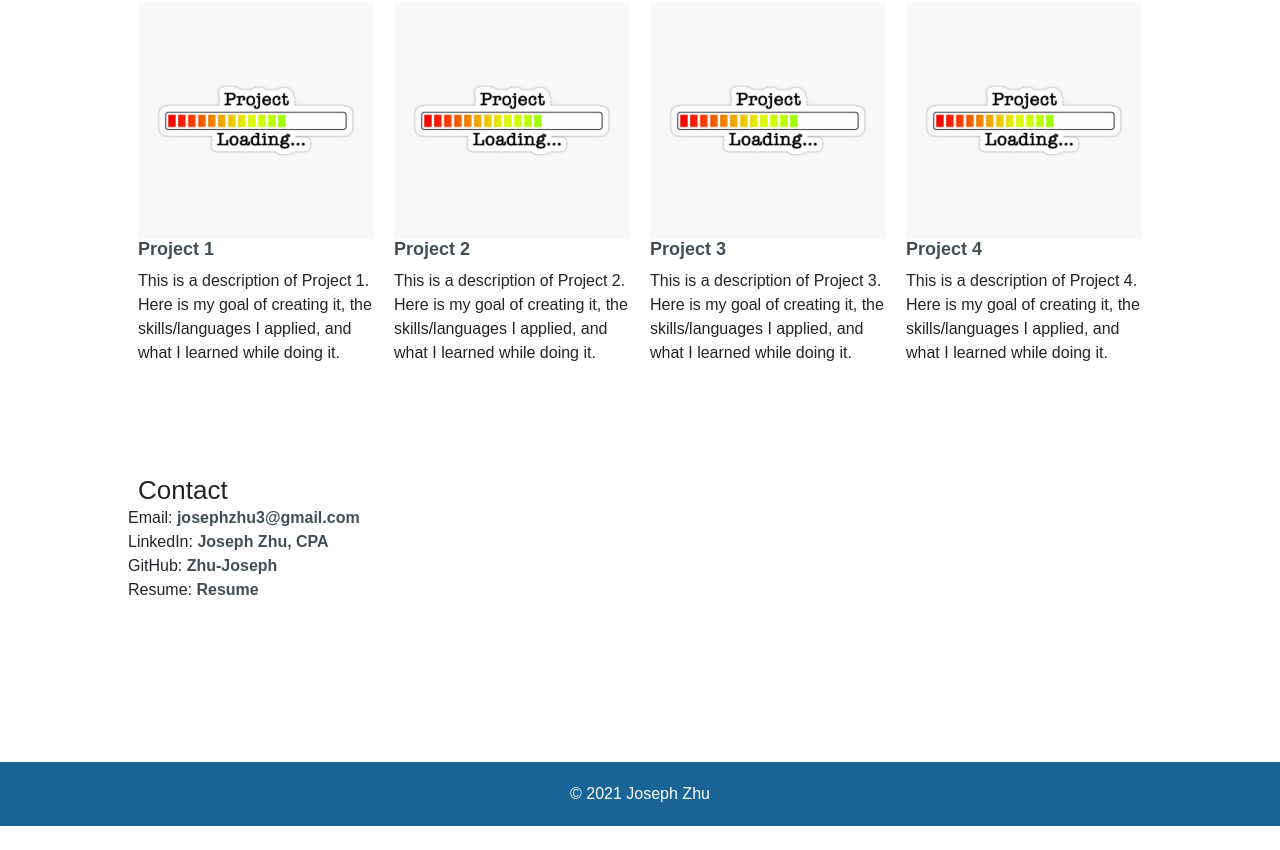
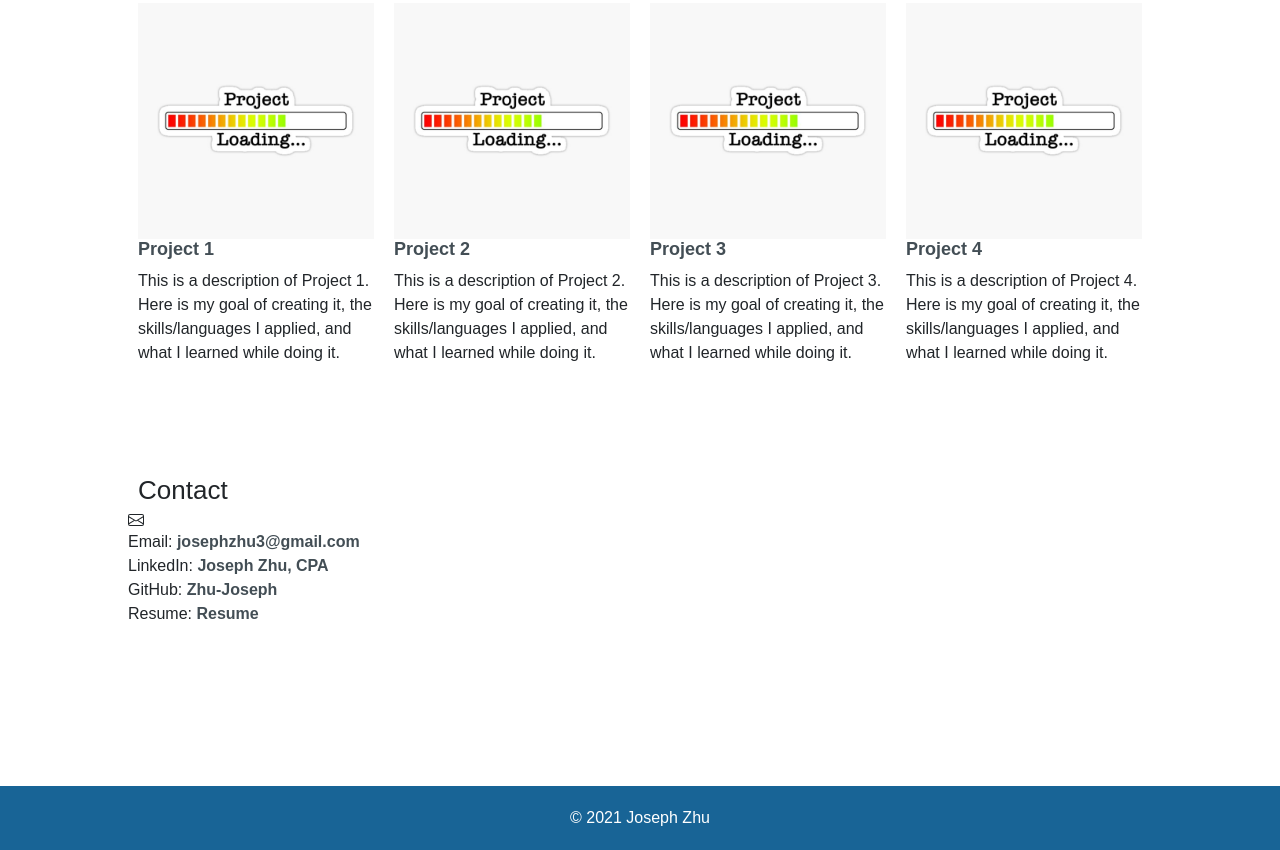
Before and after one commit to Zhu-Joseph/Joseph-Zhu-Portfolio, a plain HTML site: page index.html in a window 1280 px wide. Shown: the part 1655-2505 px from the top of the page. Before the commit the page ends 2481 px from the top, so only its background shows below. Drawn offline with nearby package versions, Linux system fonts and the light colour scheme; a script that the page names is missing.

Commit message:
Bootstrap Icons

```diff
--- a/index.html
+++ b/index.html
@@ -105,7 +105,10 @@
     <h2>Contact</h2>
     <div class="group">
       <div class="ite item-double">
-        <i class="bi bi-envelope"><a href="mailto:josephzhu3@gmail.com"></a></i>
+        <svg xmlns="http://www.w3.org/2000/svg" width="16" height="16" fill="currentColor" class="bi bi-envelope" viewBox="0 0 16 16">
+          <path d="M0 4a2 2 0 0 1 2-2h12a2 2 0 0 1 2 2v8a2 2 0 0 1-2 2H2a2 2 0 0 1-2-2V4zm2-1a1 1 0 0 0-1 1v.217l7 4.2 7-4.2V4a1 1 0 0 0-1-1H2zm13 2.383-4.758 2.855L15 11.114v-5.73zm-.034 6.878L9.271 8.82 8 9.583 6.728 8.82l-5.694 3.44A1 1 0 0 0 2 13h12a1 1 0 0 0 .966-.739zM1 11.114l4.758-2.876L1 5.383v5.73z"/>
+          <a href="mailto:josephzhu3@gmail.com">josephzhu3@gmail.com</a>
+        </svg>
         <p>Email: <a href="mailto:josephzhu3@gmail.com">josephzhu3@gmail.com</a></p>
         <p>LinkedIn: <a href="https://www.linkedin.com/in/joseph-zhu-cpa-9a2a29ab/">Joseph Zhu, CPA</a></p>
         <p>GitHub: <a href="https://github.com/Zhu-Joseph">Zhu-Joseph</a></p>
```
